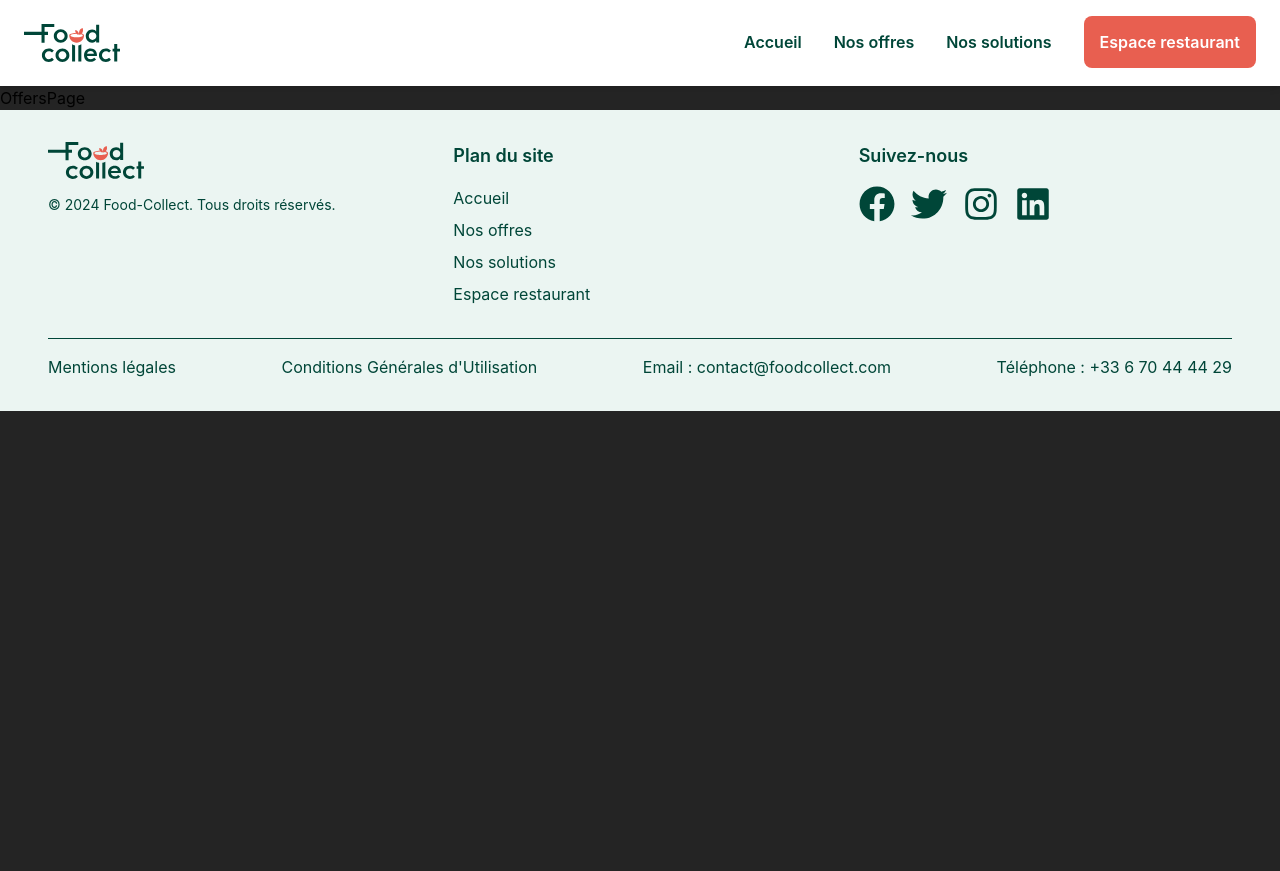
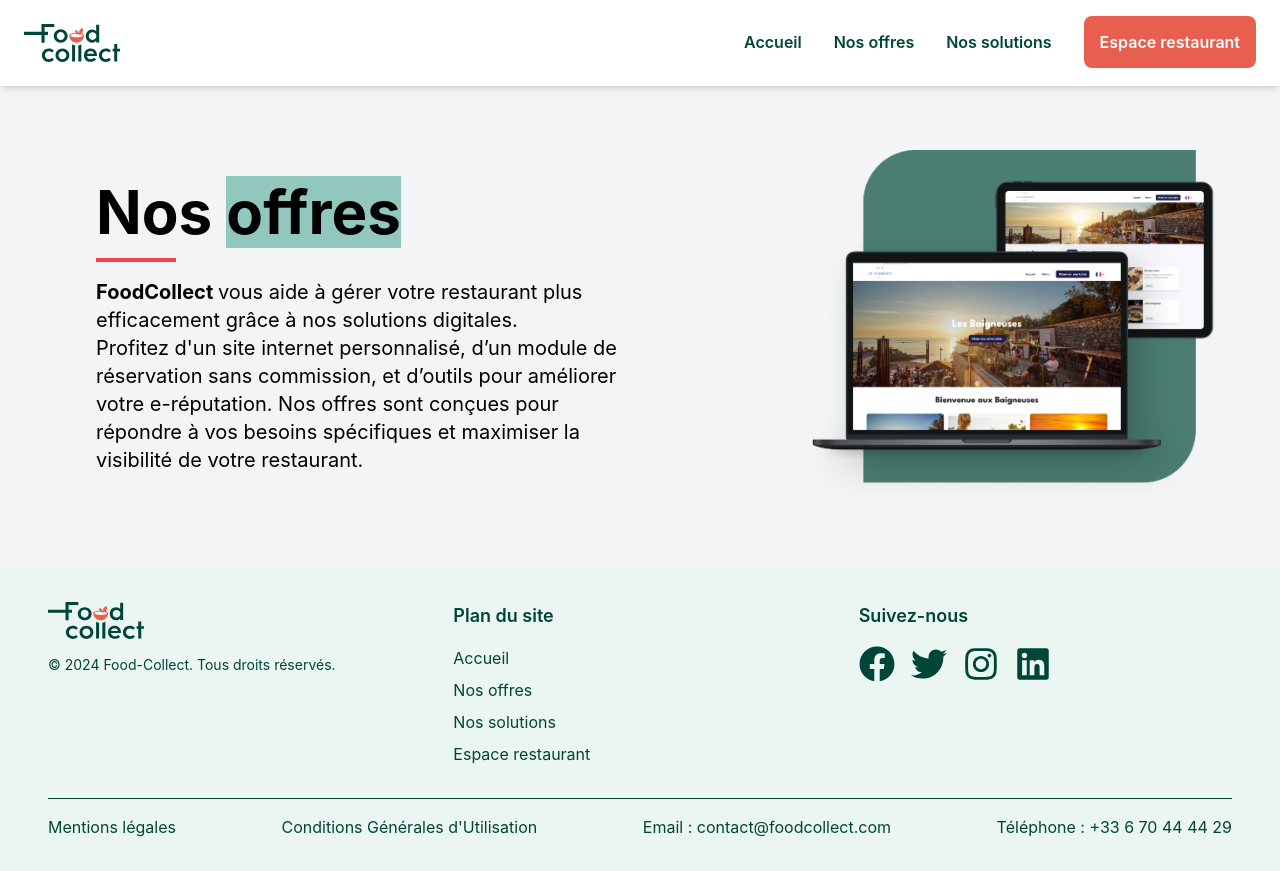
Before and after one commit to D-Seonay/food-collect-refactor, a React (Vite) app: page /nos-offres in a window 1280 px wide. Before the commit the page ends 800 px from the top, so only its background shows below. Built offline with nearby package versions, Linux system fonts and the light colour scheme.

Commit message:
Refactoriser la page des offres pour ajouter des animations et améliorer la présentation du contenu

```diff
--- a/src/pages/OffersPage.jsx
+++ b/src/pages/OffersPage.jsx
@@ -1,7 +1,65 @@
-import React from 'react'
+import React from 'react';
+import AnimatedLetters from '../components/AnimatedLetters';
+import { motion } from 'framer-motion';
 
 export default function OffersPage() {
   return (
-    <div>OffersPage</div>
-  )
+    <div className="flex flex-col items-center justify-center h-full bg-gray-100 p-4 md:p-16">
+      <div className="flex flex-col md:flex-row w-full h-full">
+        {/* Section Texte */}
+        <div className="md:w-1/2 flex flex-col justify-center md:pl-8">
+          <motion.h1
+            className="text-4xl md:text-6xl font-bold mb-4 text-center md:text-left"
+            initial={{ x: 100, opacity: 0 }}
+            animate={{ x: 0, opacity: 1 }}
+            transition={{ duration: 0.5 }}
+          >
+            Nos <AnimatedLetters text="offres" />
+          </motion.h1>
+          <motion.div
+            className="h-1 w-20 bg-red-500 mb-4"
+            initial={{ x: 100, opacity: 0 }}
+            animate={{ x: 0, opacity: 1 }}
+            transition={{ duration: 0.5, delay: 0.3 }}
+          />
+          <motion.p
+            className="text-lg md:text-xl text-center md:text-left"
+            initial={{ x: 100, opacity: 0 }}
+            animate={{ x: 0, opacity: 1 }}
+            transition={{ duration: 0.5, delay: 0.3 }}
+          >
+            <span className='font-bold'>FoodCollect </span>
+            vous aide à gérer votre restaurant plus efficacement
+            grâce à nos solutions digitales.
+          </motion.p>
+          <motion.p
+          className="text-lg md:text-xl text-center md:text-left"
+          initial={{ x: 100, opacity: 0 }}
+          animate={{ x: 0, opacity: 1 }}
+          transition={{ duration: 0.5, delay: 0.6 }}
+        >
+          Profitez d'un site internet
+            personnalisé, d’un module de réservation sans commission, et
+            d’outils pour améliorer votre e-réputation. Nos offres sont conçues
+            pour répondre à vos besoins spécifiques et maximiser la visibilité
+            de votre restaurant.
+        </motion.p>
+        </div>
+        {/* Section Image */}
+        <motion.div
+          className="md:w-1/2 flex items-center justify-center md:justify-end"
+          initial={{ x: -100, opacity: 0 }}
+          animate={{ x: 0, opacity: 1 }}
+          transition={{ duration: 0.5 }}
+        >
+          <img
+            src="assets/img/offres-mock.png"
+            alt="Offre 1"
+            className="w-full h-auto md:w-3/4"
+          />
+        </motion.div>
+      </div>
+
+    </div>
+  );
 }
```
Also changed, not shown: public/assets/img/offres-mock.png (added).
